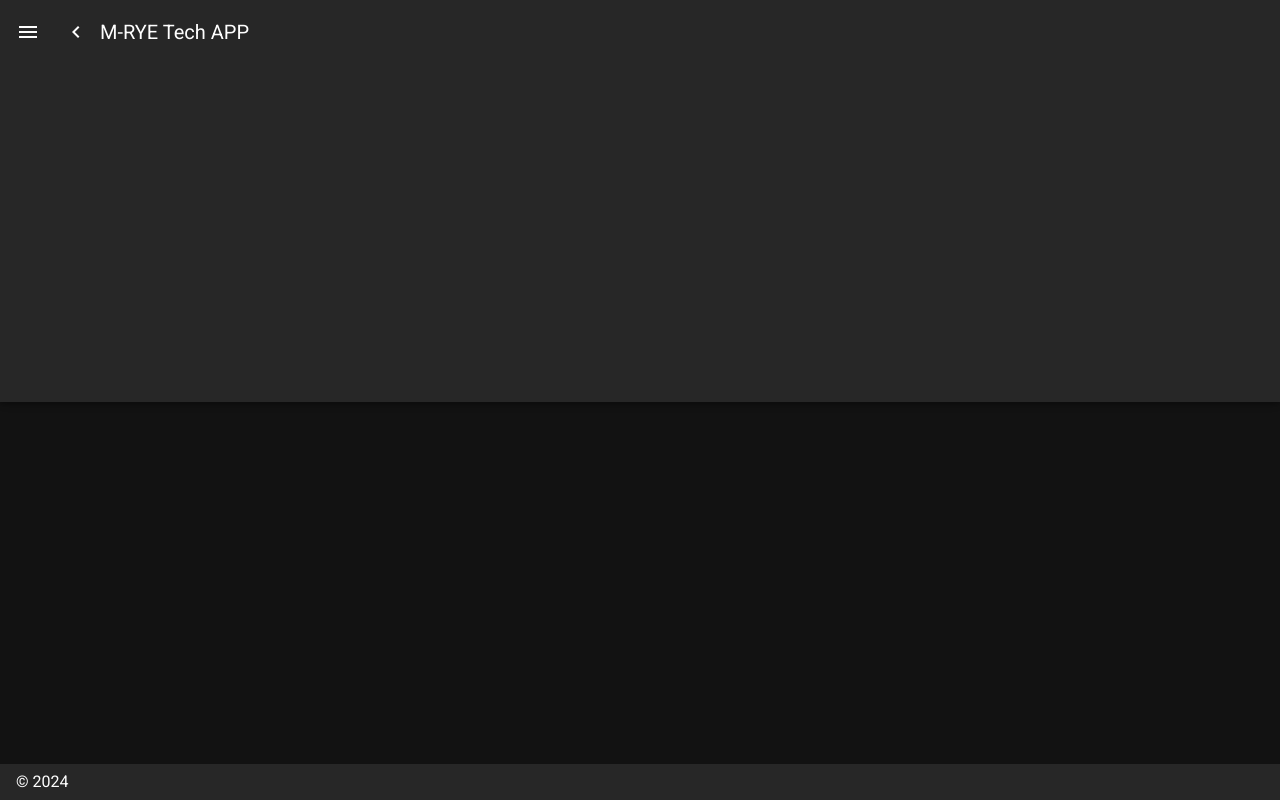
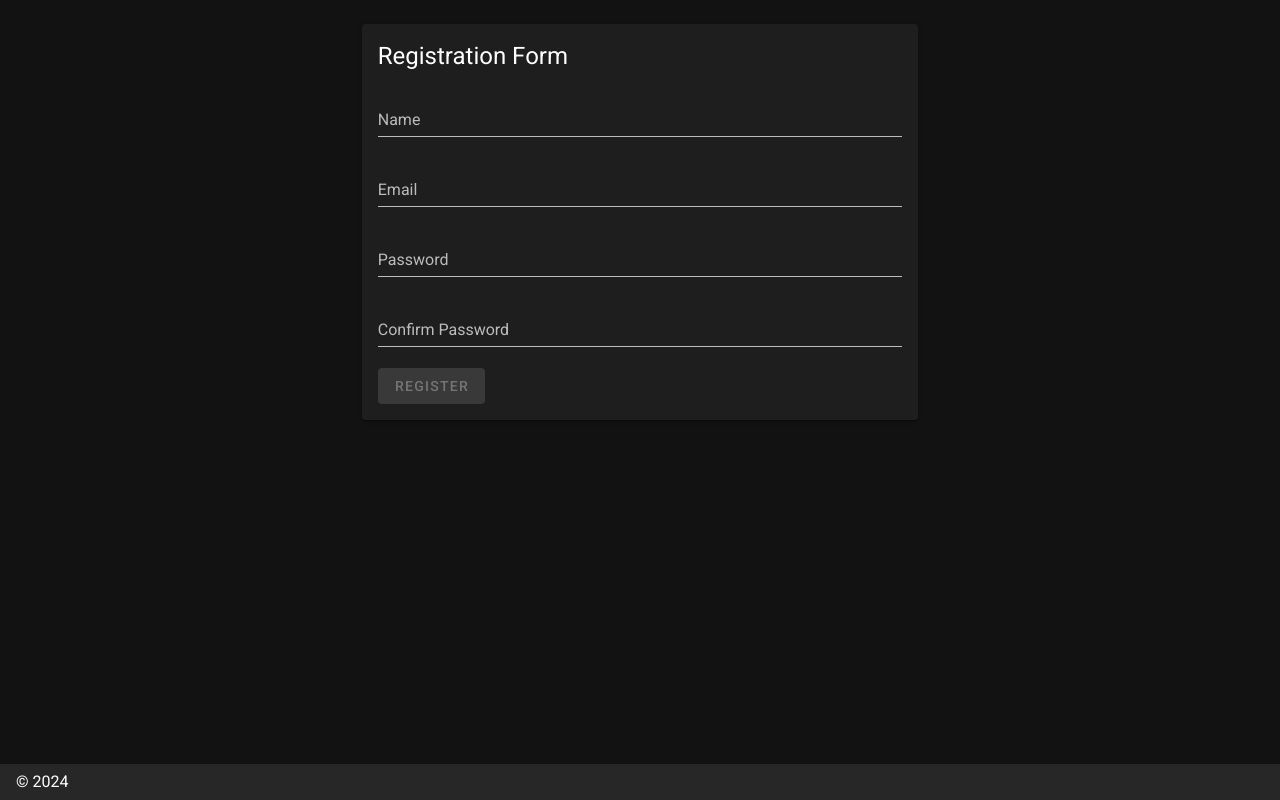
Before and after one commit to field006/test-blueprint, a Nuxt app: page /registration in a window 1280 px wide. Built offline with nearby package versions, Linux system fonts and the light colour scheme.

Commit message:
update revision 2

```diff
--- a/layouts/default.vue
+++ b/layouts/default.vue
@@ -38,12 +38,11 @@
       </v-list>
     </v-navigation-drawer>
 
-    <v-app-bar :clipped-left="clipped">
+    <v-app-bar :fixed="fixed" style="height: 1px;" >
   <v-app-bar-nav-icon @click.stop="drawer = !drawer" />
   <v-btn icon @click.stop="miniVariant = !miniVariant">
     <v-icon>mdi-{{ `chevron-${miniVariant ? 'right' : 'left'}` }}</v-icon>
   </v-btn>
-
   <v-toolbar-title>{{ title }}</v-toolbar-title>
   <v-spacer />
 </v-app-bar>
@@ -54,7 +53,6 @@
         <Nuxt />
       </v-container>
     </v-main>
-
     <v-footer :fixed="fixed">
       <span>&copy; {{ new Date().getFullYear() }}</span>
     </v-footer>
--- a/package.json
+++ b/package.json
@@ -16,6 +16,7 @@
     "dotenv": "^16.4.5",
     "nuxt": "^2.15.8",
     "sweetalert2": "^11.10.8",
+    "vee-validate": "^3.4.15",
     "vue": "^2.6.14",
     "vue-server-renderer": "^2.6.14",
     "vue-template-compiler": "^2.6.14",
--- a/pages/login.vue
+++ b/pages/login.vue
@@ -15,7 +15,7 @@
             </v-card-text>
             <v-card-actions>
               <v-spacer></v-spacer>
-              <v-btn to="/" color="primary">Return</v-btn>
+              <v-btn to="/registration" color="primary">Registration</v-btn>
               <v-btn @click="login" color="primary">Login</v-btn>
             </v-card-actions>
           </v-card>
--- a/pages/products.vue
+++ b/pages/products.vue
@@ -1,7 +1,7 @@
 <template>
   <div>
     <!-- Move the button above the table -->
-    <h1>Products List</h1>
+    <h1 class="mt-16" style="height: 1px;">Products List</h1>
     <div class="action-buttons">
       <v-btn color="primary" dark @click="createProduct">Create Product</v-btn>
     </div>
@@ -194,4 +194,9 @@ export default {
   display: flex;
   justify-content: space-between;
 }
+
+  .mt-16 {
+    padding: 20px; /* Adjust the padding value as needed */
+  }
+
 </style>
--- /dev/null
+++ b/pages/registration.vue
@@ -0,0 +1,149 @@
+<template>
+  <v-container>
+    <v-row justify="center">
+      <v-col cols="12" sm="8" md="6">
+        <v-card>
+          <v-card-title class="headline">Registration Form</v-card-title>
+          <v-card-text>
+            <v-form ref="form" @submit.prevent="registerUser">
+              <!-- Name Field with Validation -->
+              <ValidationProvider rules="required" v-slot="{ errors }">
+                <v-text-field
+                  v-model="name"
+                  label="Name"
+                  :error-messages="errors"
+                  required
+                ></v-text-field>
+              </ValidationProvider>
+
+              <!-- Email Field with Validation -->
+              <ValidationProvider rules="required|email" v-slot="{ errors }">
+                <v-text-field
+                  v-model="email"
+                  label="Email"
+                  :error-messages="errors"
+                  required
+                ></v-text-field>
+              </ValidationProvider>
+
+              <!-- Password Field with Validation -->
+              <ValidationProvider rules="required|min:6" v-slot="{ errors }">
+                <v-text-field
+                  v-model="password"
+                  label="Password"
+                  :error-messages="errors"
+                  required
+                  type="password"
+                ></v-text-field>
+              </ValidationProvider>
+
+              <!-- Confirm Password Field with Validation -->
+              <ValidationProvider rules="required|min:6" v-slot="{ errors }">
+                <v-text-field
+                  v-model="confirmPassword"
+                  label="Confirm Password"
+                  :error-messages="errors"
+                  required
+                  type="password"
+                ></v-text-field>
+              </ValidationProvider>
+
+              <!-- Submit Button -->
+              <v-btn
+                type="submit"
+                color="primary"
+                :disabled="!validForm"
+              >
+                Register
+              </v-btn>
+            </v-form>
+          </v-card-text>
+        </v-card>
+      </v-col>
+    </v-row>
+  </v-container>
+</template>
+
+<script>
+import axios from 'axios'; // Import Axios
+
+import { ValidationProvider, extend } from 'vee-validate';
+import { required, email, min } from 'vee-validate/dist/rules'; // Importing the email and min rules
+
+extend('required', {
+  ...required,
+  message: 'This field is required'
+});
+
+extend('email', {
+  ...email,
+  message: 'Invalid email format'
+});
+
+extend('min', {
+  ...min,
+  message: 'Password must be at least 6 characters'
+});
+
+export default {
+  layout: 'noheader',
+  components: {
+    ValidationProvider
+  },
+  data() {
+    const confirmPasswordRules = () => {
+      return {
+        required: true,
+        validate: value => value === this.password || 'Passwords must match'
+      };
+    };
+
+    return {
+      name: '',
+      email: '',
+      password: '',
+      confirmPassword: '',
+      nameRules: [
+        v => !!v || 'Name is required',
+      ],
+      emailRules: [
+        v => !!v || 'E-mail is required',
+        v => /.+@.+/.test(v) || 'E-mail must be valid',
+      ],
+      passwordRules: [
+        v => !!v || 'Password is required',
+        v => v.length >= 6 || 'Password must be at least 6 characters',
+      ],
+      value: '8', // Added for ValidationProvider data
+      confirmPasswordRules
+    };
+  },
+  computed: {
+    validForm() {
+    const isFormValid = this.$refs.form && this.$refs.form.validate();
+    const passwordsMatch = this.password === this.confirmPassword;
+    return isFormValid && passwordsMatch;
+    },
+  },
+  methods: {
+    registerUser() {
+      const userData = {
+        name: this.name,
+        email: this.email,
+        password: this.password,
+      };
+
+      // Make API request to register user
+      axios.post('/api/register', userData)
+        .then(response => {
+          // Handle successful registration
+          console.log('User registered successfully:', response.data);
+        })
+        .catch(error => {
+          // Handle registration error
+          console.error('Registration failed:', error.response.data);
+        });
+    }
+  },
+};
+</script>
```
Also changed, not shown: 1 other file (tests, documents, lock files or other folders). Lines whose indentation alone changed are shown as unchanged.
